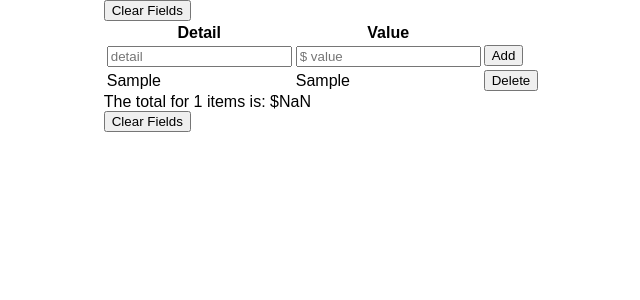
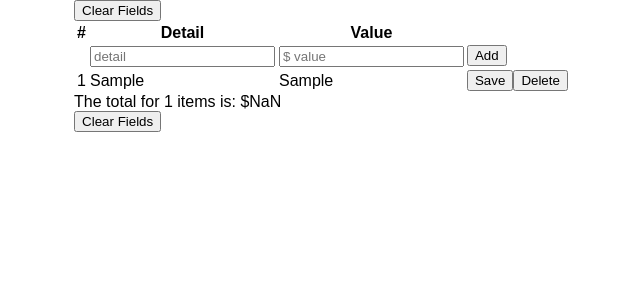
Before and after one commit to shugyoza/break-it-down, a React (Create React App) app in the folder client/: page / in a window 1280 px wide. Both pictures are taken after typing "Sample", "Sample" into the empty fields and a click on the button "Add". Shown: the top 300 px of the page, without its empty margins (318-958 px from the left). Built offline with nearby package versions, Linux system fonts and the light colour scheme.

Commit message:
still poking on how to turn a td editable.

```diff
--- a/client/src/App.js
+++ b/client/src/App.js
@@ -10,11 +10,6 @@ function App() {
   const [items, setItems] = useState([]);
   const [total, setTotal] = useState(0);
   const [editable, setEditable] = useState(false);
-  const [btnText, setBtnText] = useState('Edit');
-  const [alpha, setAlpha] = useState('')
-
-  const itemNameRef = useRef();
-  const itemValRef = useRef();
 
   useEffect(() => {
     const storedItems = JSON.parse(localStorage.getItem(LOCAL_STORAGE_KEY_ITEMS));
@@ -44,7 +39,7 @@ function App() {
   return (
     <div className={'container'}>
       <button onClick={clickClearFields}>Clear Fields</button>
-      <ItemList items={items} setItems={setItems} total={total} setTotal={setTotal}/>
+      <ItemList items={items} setItems={setItems} total={total} setTotal={setTotal} editable={editable} setEditable={setEditable}/>
       <div>The total for {items.length} items is: ${total}</div>
       <button onClick={clickClearFields}>Clear Fields</button>
     </div>
--- a/client/src/Item.js
+++ b/client/src/Item.js
@@ -1,33 +1,37 @@
-import React, {useState, useRef} from 'react';
+import React, {useState, useRef, useEffect} from 'react';
 
-export default function Item({item, idx, items, setItems, total, setTotal}) {
-    const itemNameRef = useRef();
-    const itemValRef = useRef();
-    const itemRef = useRef();
+export default function Item({item, idx, items, setItems, total, setTotal, editable, setEditable}) {
+    const [btnText, setBtnText] = useState('Edit');
+    const [alpha, setAlpha] = useState('')
 
-    // const onEdit = () => {
-    //     const text = editable ? 'Edit' : 'Update';
-    //     setBtnText(text);
-    // }
+    const inputNameRef = useRef();
+    const inputValRef = useRef();
 
-    function editName(e) {
-        console.log(e.target.value);
-        console.log(item);
-        return (
-            <input type='text'/>
-        )
+    const onEdit = () => {
+        const text = editable ? 'Edit' : 'Update';
+        setBtnText(text);
     }
 
-    function editVal(e) {
-
+    const editNameMode = (e) => {
+        e.stopPropagation();
+        setEditable(!editable);
+        setAlpha(e.target.value);
+        return;
     }
 
-    function saveEditName(e) {
-
+    const editValMode = (e) => {
+        e.stopPropagation();
+        setEditable(!editable);
+        setAlpha(e.target.value);
+        return;
     }
 
-    function saveEditVal(e) {
+    function edit(e) {
+        setAlpha(e.target.value)
+    }
 
+    const save = (e) => {
+        console.log(e.target)
     }
 
     function deleteItem(e) {
@@ -47,8 +51,10 @@ export default function Item({item, idx, items, setItems, total, setTotal}) {
 
     return (
         <React.Fragment>
-            <td onClick={editName} ref={itemNameRef}>{item.name}</td>
-            <td onClick={editVal} ref={itemValRef}>{item.val}</td>
+            <td>{idx + 1}</td>
+            {editable ? <td ref={inputNameRef}><input id={`${item.id}-name`} type='text' onChange={edit} /></td> : <td id={item.id} onClick={editNameMode}>{item.name}</td>}
+            {editable ? <td ref={inputValRef}><input id={`${item.id}-val`}type='text' onChange={edit} /></td> : <td id={item.id} onClick={editValMode}>{item.val}</td>}
+            <button onClick={save}>Save</button>
             <button id={item.id} onClick={deleteItem}>Delete</button>
         </React.Fragment>
     )
--- a/client/src/ItemAdd.js
+++ b/client/src/ItemAdd.js
@@ -21,6 +21,7 @@ export default function ItemAdd({setItems, setTotal}) {
 
     return (
     <React.Fragment>
+        <td></td>
         <td><input id='detail' ref={itemNameRef} type='text' placeholder='detail' /></td>
         <td><input id='value' ref={itemValRef} type='text' placeholder='$ value'/></td>
         <button onClick={clickAddItem}>Add</button>
--- a/client/src/ItemList.js
+++ b/client/src/ItemList.js
@@ -2,12 +2,13 @@ import React from 'react';
 import ItemAdd from './ItemAdd';
 import Item from './Item';
 
-export default function ItemList({items, setItems, total, setTotal}) {
+export default function ItemList({items, setItems, total, setTotal, editable, setEditable}) {
 
     return (
         <table>
             <thead>
                 <tr>
+                    <th>#</th>
                     <th>Detail</th>
                     <th>Value</th>
                 </tr>
@@ -19,7 +20,7 @@ export default function ItemList({items, setItems, total, setTotal}) {
                 {items.map((item, idx) => {
                     return (
                         <tr key={item.id}>
-                            <Item idx={idx} item={item} items={items} setItems={setItems} total={total} setTotal={setTotal} />
+                            <Item idx={idx} item={item} items={items} setItems={setItems} total={total} setTotal={setTotal} inputVal={item.name} editable={editable} setEditable={setEditable}/>
                         </tr>
                     )
                 })
```
